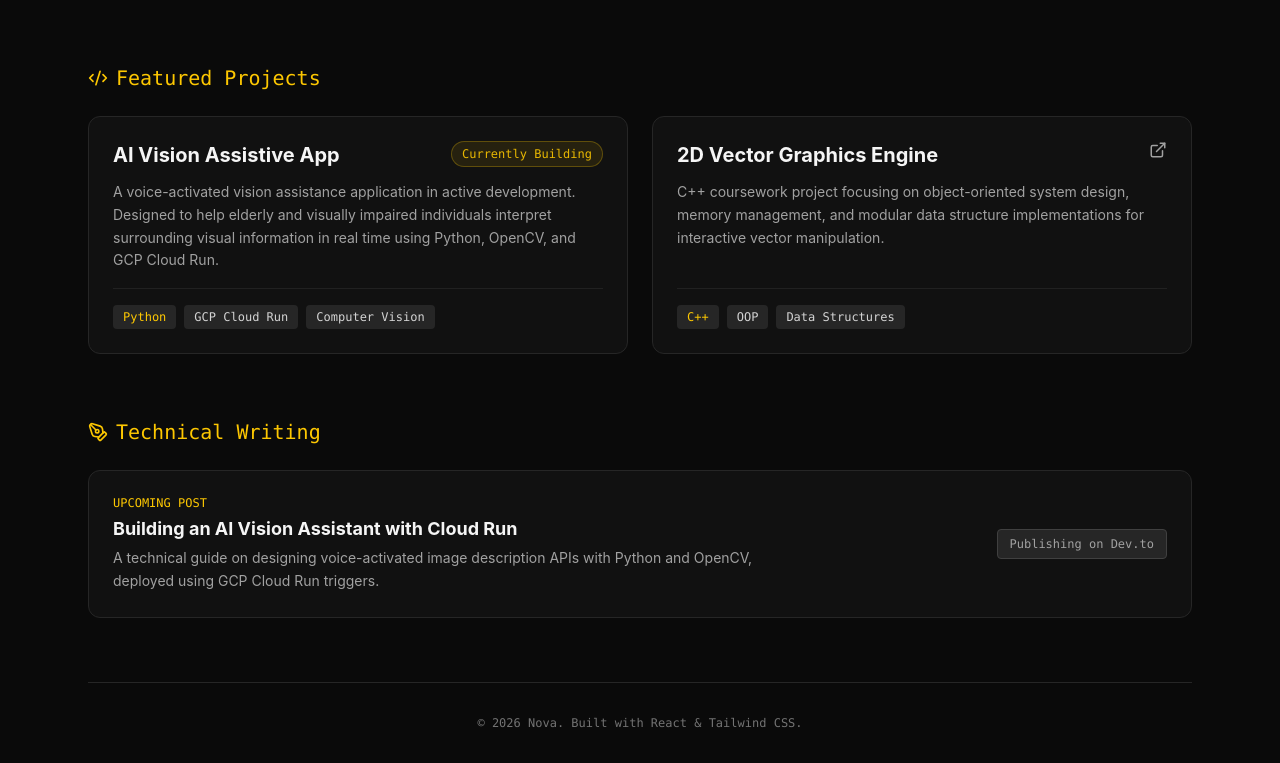
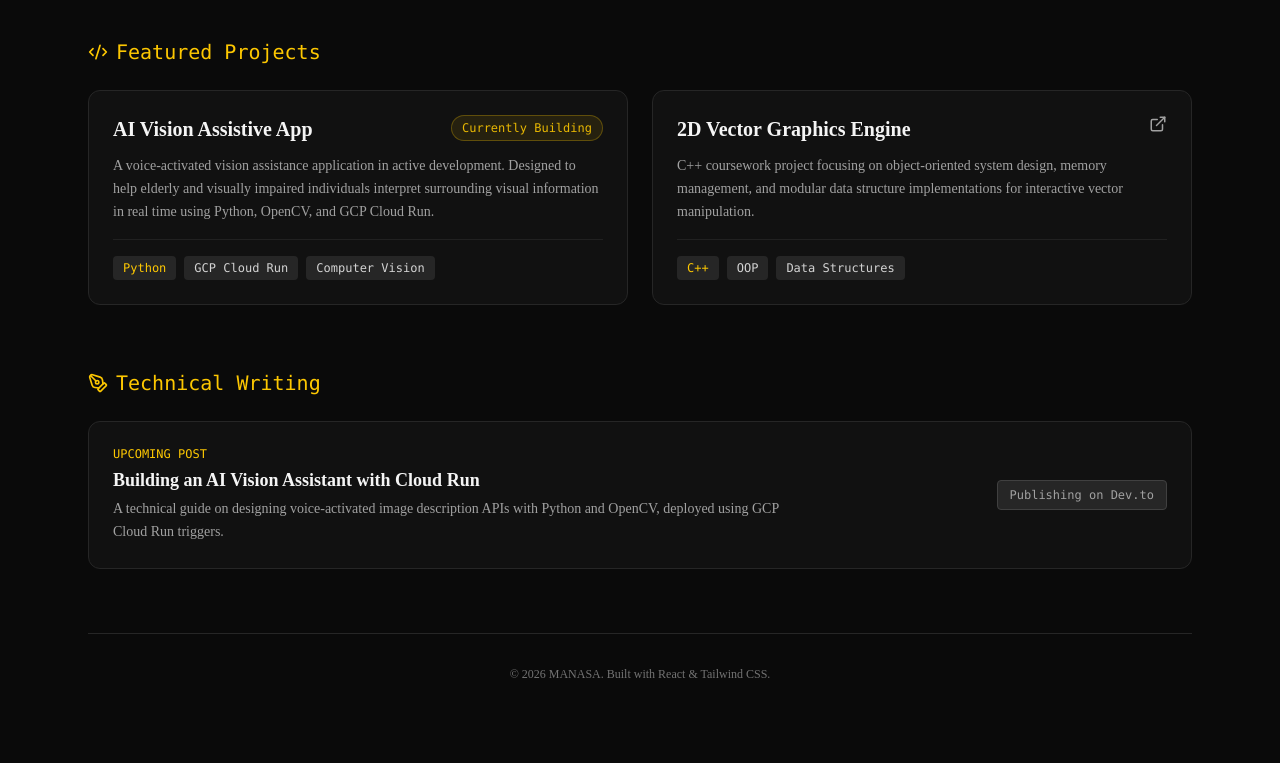
Before and after one commit to manasaravasab-cloud/portfolio, a React (Vite) app: page / in a window 1280 px wide. Shown: the part 883-1646 px from the top of the page. After the commit the page ends 1597 px from the top, so only its background shows below. Built offline with nearby package versions, Linux system fonts and the light colour scheme; the HTML template or start-up script is replaced by a standard one.

Commit message:
style: change global portfolio typography to Times New Roman

```diff
--- a/index.html
+++ b/index.html
@@ -3,14 +3,14 @@
   <head>
     <meta charset="UTF-8" />
     <meta name="viewport" content="width=device-width, initial-scale=1.0" />
-    <title>Manasa R T | CS Student & Developer</title>
+    <title>MANASA | CS Student & Developer</title>
     <meta
       name="description"
-      content="CS undergrad building AI vision and cloud applications. GDG REVA Dev Team member and OScode PR & Marketing Lead."
+      content="CS undergrad building AI vision and cloud applications."
     />
     <link rel="icon" type="image/svg+xml" href="/vite.svg" />
   </head>
-  <body class="bg-neutral-950 text-neutral-100 antialiased">
+  <body class="bg-neutral-950 text-neutral-100 antialiased font-serif" style="font-family: 'Times New Roman', Times, serif;">
     <div id="root"></div>
     <script type="module" src="/src/main.jsx"></script>
   </body>
--- a/src/App.jsx
+++ b/src/App.jsx
@@ -6,15 +6,18 @@ import Writing from './components/Writing';
 
 export default function App() {
   return (
-    <main className="min-h-screen bg-neutral-950 text-neutral-100 px-6 py-8 max-w-6xl mx-auto font-sans">
+    <main
+      className="min-h-screen bg-neutral-950 text-neutral-100 px-6 py-8 max-w-6xl mx-auto"
+      style={{ fontFamily: "'Times New Roman', Times, serif" }}
+    >
       <Hero />
       <Community />
       <BentoGrid />
       <Writing />
 
       {/* Inline Footer */}
-      <footer className="pt-8 border-t border-neutral-800 text-center text-xs font-mono text-neutral-500 mt-16">
-        © {new Date().getFullYear()} Nova. Built with React &amp; Tailwind CSS.
+      <footer className="pt-8 border-t border-neutral-800 text-center text-xs text-neutral-500 mt-16">
+        © {new Date().getFullYear()} MANASA. Built with React &amp; Tailwind CSS.
       </footer>
     </main>
   );
```
